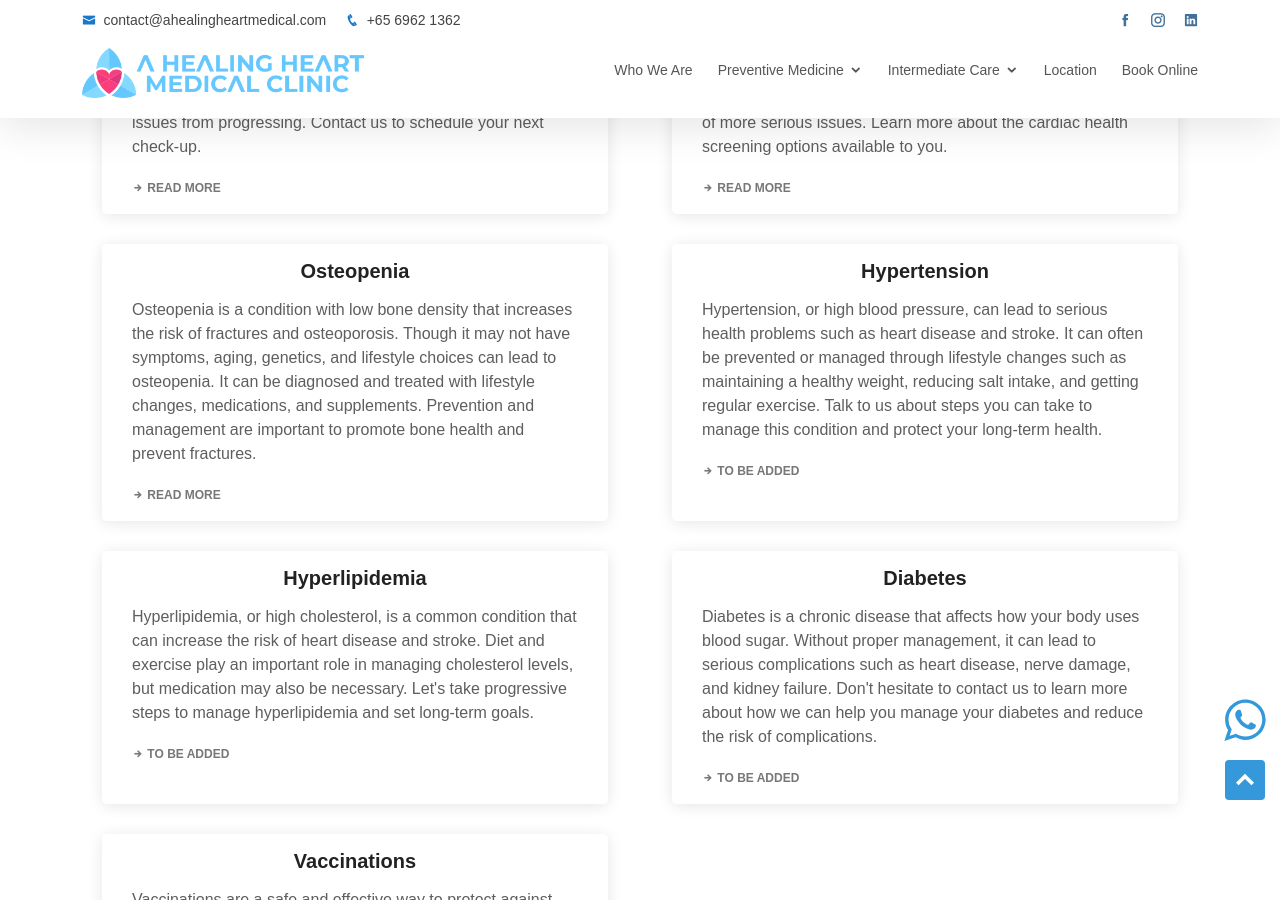
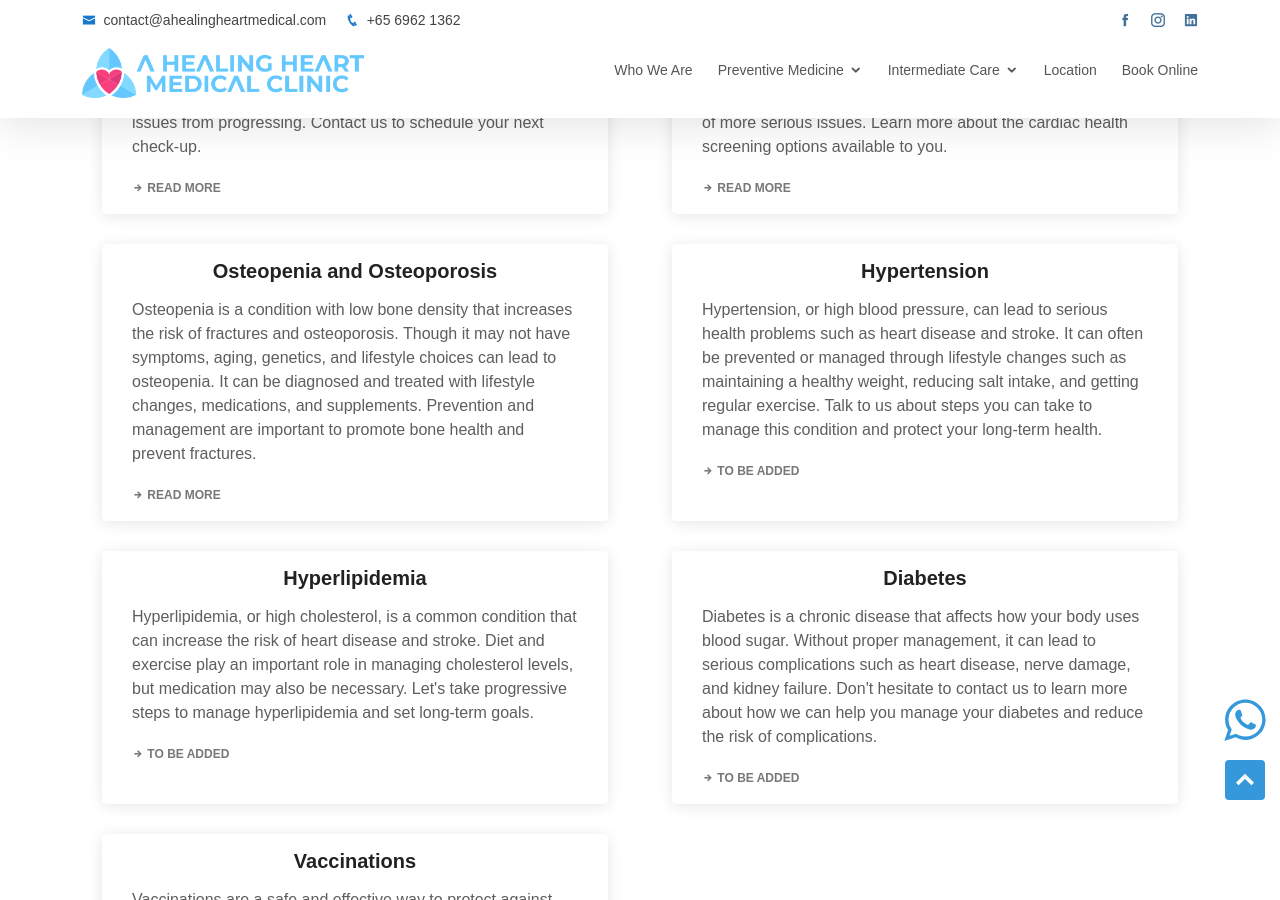
Before and after one commit to benchowsg/clinic, a Jekyll site: the page preventive-medicine.html, which Jekyll copies as it is, in a window 1280 px wide and 900 px high, scrolled down 604 px. Built offline with Jekyll 4.4.1, drawn with Linux system fonts in a browser that asks for light colours.

Commit message:
Update preventive-medicine.html

```diff
--- a/preventive-medicine.html
+++ b/preventive-medicine.html
@@ -87,7 +87,7 @@
                <li><a href="/general-health">General Health</a></li>
                <li><a href="/health-screening">Health Screening</a></li>
                <li><a href="/heart-health-screening">Heart Health Screening</a></li>
-               <li><a href="/osteopenia">Osteopenia</a></li>
+               <li><a href="/osteoporosis">Osteoporosis</a></li>
                <li><a href="/vaccination">Vaccination</a></li>
                <li><a href="/covid-19">COVID-19 Related</a></li>
             </ul>
@@ -189,9 +189,9 @@
           <div class="col-md-6 d-flex align-items-stretch">
             <div class="card aos-init aos-animate" data-aos="fade-up" data-aos-delay="50">
               <div class="card-body">
-                <h5 class="card-title"><a href="/osteopenia">Osteopenia</a></h5>
+                <h5 class="card-title"><a href="/osteopenia">Osteopenia and Osteoporosis</a></h5>
                 <p class="card-text">Osteopenia is a condition with low bone density that increases the risk of fractures and osteoporosis. Though it may not have symptoms, aging, genetics, and lifestyle choices can lead to osteopenia. It can be diagnosed and treated with lifestyle changes, medications, and supplements. Prevention and management are important to promote bone health and prevent fractures.</p>
-                <div class="read-more"><a href="/osteopenia"><i class="icofont-arrow-right"></i> Read More</a></div>
+                <div class="read-more"><a href="/osteoporosis"><i class="icofont-arrow-right"></i> Read More</a></div>
               </div>
             </div>
           </div>
```
